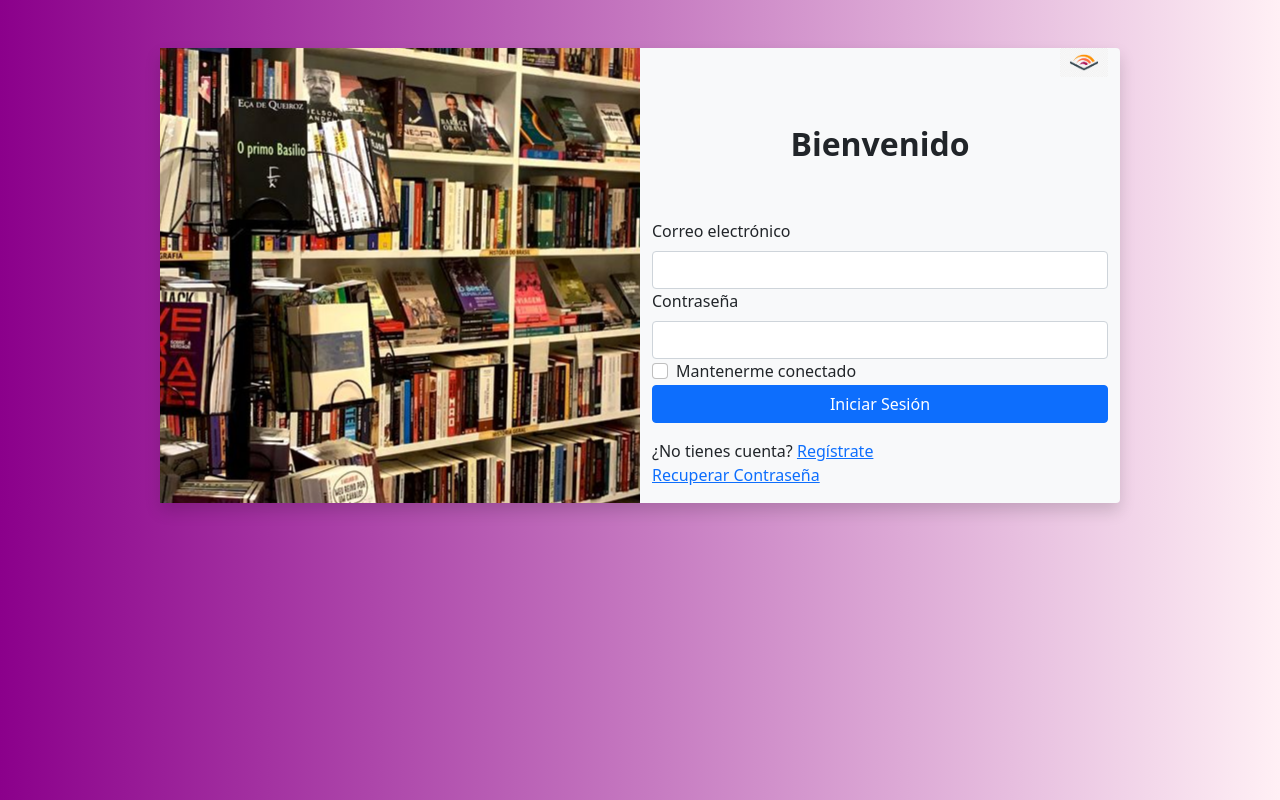
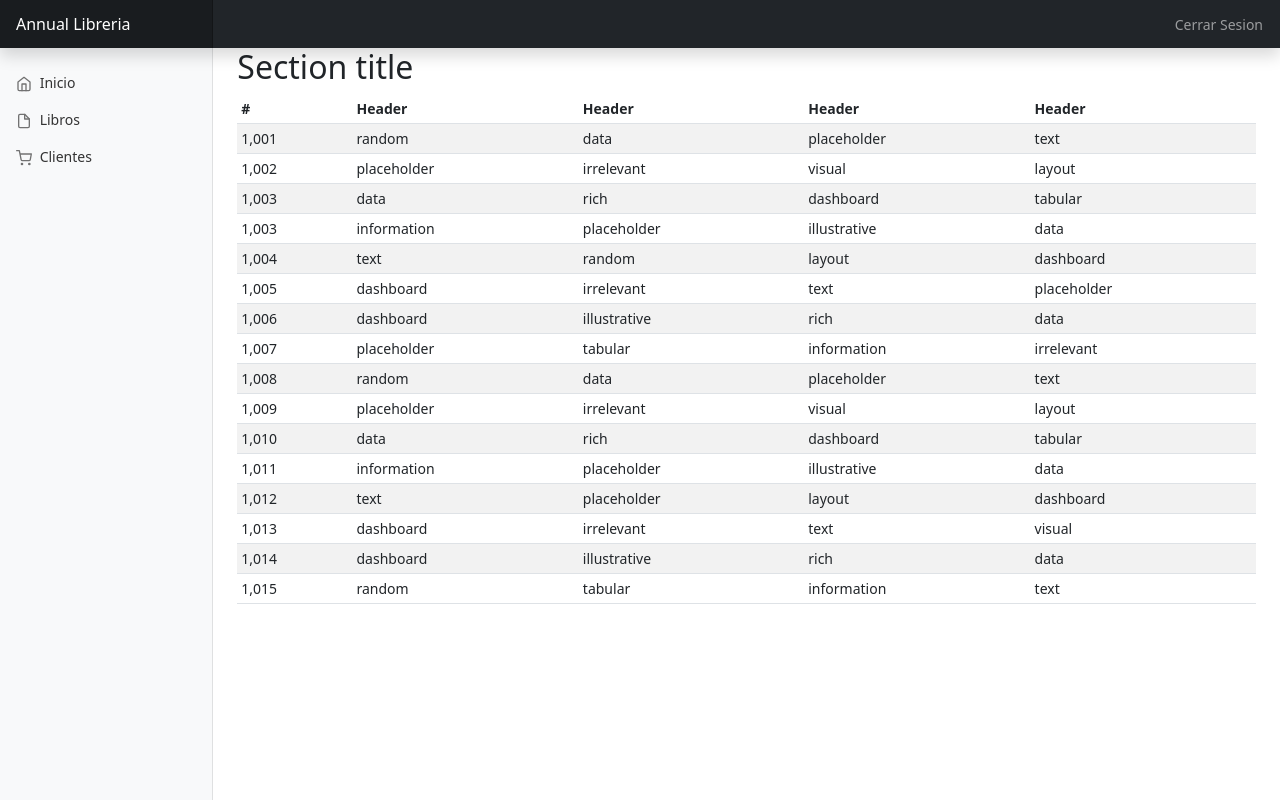
Before and after one commit to larrysfinolb/annual-libreria, a website built with webpack: page public/index.html in a window 1280 px wide. Built offline with nearby package versions, Linux system fonts and the light colour scheme.

Commit message:
creacion de la logica del router; se creo el header y el sidebarmenu; se iniciaron las paginas de home y books

```diff
--- a/index.js
+++ b/index.js
@@ -1,4 +1,5 @@
 import router from './src/routes/router';
+import './public/styles/main.css';
 
 window.addEventListener('load', router);
 window.addEventListener('hashchange', router);
--- a/package.json
+++ b/package.json
@@ -23,8 +23,10 @@
 		"@babel/core": "^7.18.13",
 		"@babel/preset-env": "^7.18.10",
 		"babel-loader": "^8.2.5",
+		"css-loader": "^6.7.1",
 		"gh-pages": "^4.0.0",
 		"html-webpack-plugin": "^5.5.0",
+		"mini-css-extract-plugin": "^2.6.1",
 		"webpack": "^5.74.0",
 		"webpack-cli": "^4.10.0",
 		"webpack-dev-server": "^4.10.0"
--- a/public/index.html
+++ b/public/index.html
@@ -7,33 +7,31 @@
 		<title>Annual Libreria</title>
 		<!-- CSS only -->
 		<link
-			href="https://cdn.jsdelivr.net/npm/bootstrap@5.1.3/dist/css/bootstrap.min.css"
+			href="https://cdn.jsdelivr.net/npm/bootstrap@5.2.0/dist/css/bootstrap.min.css"
 			rel="stylesheet"
-			integrity="sha384-1BmE4kWBq78iYhFldvKuhfTAU6auU8tT94WrHftjDbrCEXSU1oBoqyl2QvZ6jIW3"
+			integrity="sha384-gH2yIJqKdNHPEq0n4Mqa/HGKIhSkIHeL5AyhkYV8i59U5AR6csBvApHHNl/vI1Bx"
 			crossorigin="anonymous"
-
 		/>
 
-		<style>
+		<!-- <style>
 			body {
-				background: #8B008B; ;
-				background: linear-gradient(to right,#8B008B,#FFF0F5 );
+				background: #8b008b;
+				background: linear-gradient(to right, #8b008b, #fff0f5);
 			}
 
-			.bg{
+			.bg {
 				background-image: url(img/BG.jpg);
-				background-position: center center ;
+				background-position: center center;
 			}
-
-	  </style>
+		</style> -->
 	</head>
 	<body>
 		<div id="root"></div>
 
 		<!-- JavaScript Bundle with Popper -->
 		<script
-			src="https://cdn.jsdelivr.net/npm/bootstrap@5.1.3/dist/js/bootstrap.bundle.min.js"
-			integrity="sha384-ka7Sk0Gln4gmtz2MlQnikT1wXgYsOg+OMhuP+IlRH9sENBO0LRn5q+8nbTov4+1p"
+			src="https://cdn.jsdelivr.net/npm/bootstrap@5.2.0/dist/js/bootstrap.bundle.min.js"
+			integrity="sha384-A3rJD856KowSb7dwlZdYEkO39Gagi7vIsF0jrRAoQmDKKtQBHUuLZ9AsSv4jD4Xa"
 			crossorigin="anonymous"
 		></script>
 	</body>
--- /dev/null
+++ b/public/styles/main.css
@@ -0,0 +1,77 @@
+body {
+	font-size: 0.875rem;
+}
+
+.feather {
+	width: 16px;
+	height: 16px;
+}
+
+/*
+   * Sidebar
+   */
+
+.sidebar {
+	position: fixed;
+	top: 0;
+	/* rtl:raw:
+    right: 0;
+    */
+	bottom: 0;
+	/* rtl:remove */
+	left: 0;
+	z-index: 100; /* Behind the navbar */
+	padding: 48px 0 0; /* Height of navbar */
+	box-shadow: inset -1px 0 0 rgba(0, 0, 0, 0.1);
+}
+
+@media (max-width: 767.98px) {
+	.sidebar {
+		top: 2rem;
+	}
+}
+
+.sidebar-sticky {
+	height: calc(100vh - 48px);
+	overflow-x: hidden;
+	overflow-y: auto; /* Scrollable contents if viewport is shorter than content. */
+}
+
+.sidebar .nav-link {
+	font-weight: 500;
+	color: #333;
+}
+
+.sidebar .nav-link .feather {
+	margin-right: 4px;
+	color: #727272;
+}
+
+.sidebar .nav-link.active {
+	color: #2470dc;
+}
+
+.sidebar .nav-link:hover .feather,
+.sidebar .nav-link.active .feather {
+	color: inherit;
+}
+
+.sidebar-heading {
+	font-size: 0.75rem;
+}
+
+/*
+   * Navbar
+   */
+
+.navbar-brand {
+	padding-top: 0.75rem;
+	padding-bottom: 0.75rem;
+	background-color: rgba(0, 0, 0, 0.25);
+	box-shadow: inset -1px 0 0 rgba(0, 0, 0, 0.25);
+}
+
+.navbar .navbar-toggler {
+	top: 0.25rem;
+	right: 1rem;
+}
--- /dev/null
+++ b/src/pages/Books.js
@@ -0,0 +1,19 @@
+import Header from '../templates/Header';
+import SidebarMenu from '../templates/SidebarMenu';
+
+const Books = async (root) => {
+	const view = `
+	<div id="header" class="sticky-top"></div>
+	<div class="container-fluid">
+		<div id="menu"></div>
+		<div class="row">
+			<main></main>
+		</div>
+	</div>
+    `;
+	root.innerHTML = view;
+	await Header(document.querySelector('#header'));
+	await SidebarMenu(document.querySelector('#menu'));
+};
+
+export default Books;
--- a/src/pages/Home.js
+++ b/src/pages/Home.js
@@ -1,16 +1,148 @@
-function Login(root) {
+import Header from '../templates/Header';
+import SidebarMenu from '../templates/SidebarMenu';
+
+const Home = async (root) => {
 	const view = `
-    <header></header>
-    <main>
-        <section>
-            <form>
-                <h1>Inicio de Sesion</h1>
-                <input type="text">
-            </form>
-        </section>
-    </main>
+    <div id="header" class="sticky-top"></div>
+	<div class="container-fluid">
+		<div id="menu"></div>
+		<div class="row">
+			<main class="col-md-9 ms-sm-auto col-lg-10 px-md-4">
+				<h2>Section title</h2>
+				<div class="table-responsive">
+					<table class="table table-striped table-sm">
+					  <thead>
+						<tr>
+						  <th scope="col">#</th>
+						  <th scope="col">Header</th>
+						  <th scope="col">Header</th>
+						  <th scope="col">Header</th>
+						  <th scope="col">Header</th>
+						</tr>
+					  </thead>
+					  <tbody>
+						<tr>
+						  <td>1,001</td>
+						  <td>random</td>
+						  <td>data</td>
+						  <td>placeholder</td>
+						  <td>text</td>
+						</tr>
+						<tr>
+						  <td>1,002</td>
+						  <td>placeholder</td>
+						  <td>irrelevant</td>
+						  <td>visual</td>
+						  <td>layout</td>
+						</tr>
+						<tr>
+						  <td>1,003</td>
+						  <td>data</td>
+						  <td>rich</td>
+						  <td>dashboard</td>
+						  <td>tabular</td>
+						</tr>
+						<tr>
+						  <td>1,003</td>
+						  <td>information</td>
+						  <td>placeholder</td>
+						  <td>illustrative</td>
+						  <td>data</td>
+						</tr>
+						<tr>
+						  <td>1,004</td>
+						  <td>text</td>
+						  <td>random</td>
+						  <td>layout</td>
+						  <td>dashboard</td>
+						</tr>
+						<tr>
+						  <td>1,005</td>
+						  <td>dashboard</td>
+						  <td>irrelevant</td>
+						  <td>text</td>
+						  <td>placeholder</td>
+						</tr>
+						<tr>
+						  <td>1,006</td>
+						  <td>dashboard</td>
+						  <td>illustrative</td>
+						  <td>rich</td>
+						  <td>data</td>
+						</tr>
+						<tr>
+						  <td>1,007</td>
+						  <td>placeholder</td>
+						  <td>tabular</td>
+						  <td>information</td>
+						  <td>irrelevant</td>
+						</tr>
+						<tr>
+						  <td>1,008</td>
+						  <td>random</td>
+						  <td>data</td>
+						  <td>placeholder</td>
+						  <td>text</td>
+						</tr>
+						<tr>
+						  <td>1,009</td>
+						  <td>placeholder</td>
+						  <td>irrelevant</td>
+						  <td>visual</td>
+						  <td>layout</td>
+						</tr>
+						<tr>
+						  <td>1,010</td>
+						  <td>data</td>
+						  <td>rich</td>
+						  <td>dashboard</td>
+						  <td>tabular</td>
+						</tr>
+						<tr>
+						  <td>1,011</td>
+						  <td>information</td>
+						  <td>placeholder</td>
+						  <td>illustrative</td>
+						  <td>data</td>
+						</tr>
+						<tr>
+						  <td>1,012</td>
+						  <td>text</td>
+						  <td>placeholder</td>
+						  <td>layout</td>
+						  <td>dashboard</td>
+						</tr>
+						<tr>
+						  <td>1,013</td>
+						  <td>dashboard</td>
+						  <td>irrelevant</td>
+						  <td>text</td>
+						  <td>visual</td>
+						</tr>
+						<tr>
+						  <td>1,014</td>
+						  <td>dashboard</td>
+						  <td>illustrative</td>
+						  <td>rich</td>
+						  <td>data</td>
+						</tr>
+						<tr>
+						  <td>1,015</td>
+						  <td>random</td>
+						  <td>tabular</td>
+						  <td>information</td>
+						  <td>text</td>
+						</tr>
+					  </tbody>
+					</table>
+				  </div>
+			</main>
+		</div>
+	</div>
     `;
 	root.innerHTML = view;
-}
+	await Header(document.querySelector('#header'));
+	await SidebarMenu(document.querySelector('#menu'));
+};
 
-module.exports = Login;
+export default Home;
--- /dev/null
+++ b/src/pages/NotFound.js
@@ -0,0 +1,7 @@
+const NotFound = async (root) => {
+	const view = `
+    `;
+	root.innerHTML = view;
+};
+
+export default NotFound;
--- a/src/routes/router.js
+++ b/src/routes/router.js
@@ -1,9 +1,30 @@
+import Home from '../pages/Home';
+import Books from '../pages/Books';
 import Login from '../pages/Login';
+import NotFound from '../pages/NotFound';
+import getRoute from '../utils/getRoute';
 
-const router = () => {
+const router = async () => {
+	const route = getRoute();
+
 	const root = document.getElementById('root');
 
-	Login(root);
+	switch (route) {
+		case '/':
+			await Home(root);
+			break;
+		case '/books':
+			await Books(root);
+			break;
+		case '/clients':
+			break;
+		case '/login':
+			await Login(root);
+			break;
+		default:
+			await NotFound(root);
+			break;
+	}
 };
 
 export default router;
--- a/src/templates/Header.js
+++ b/src/templates/Header.js
@@ -0,0 +1,30 @@
+import hostname from '../utils/hostname';
+
+const Header = (root) => {
+	const view = `
+    <header class="navbar navbar-dark bg-dark flex-md-nowrap p-0 shadow">
+        <a class="navbar-brand col-md-3 col-lg-2 me-0 px-3 fs-6" href="#">Annual Libreria</a>
+        <button class="navbar-toggler position-absolute d-md-none collapsed" type="button" data-bs-toggle="collapse" data-bs-target="#sidebarMenu" aria-controls="sidebarMenu" aria-expanded="false" aria-label="Toggle navigation">
+            <span class="navbar-toggler-icon"></span>
+        </button>
+        <div class="navbar-nav w-100">
+            <div class="nav-item text-nowrap">
+                <button class="btn nav-link px-3 ms-md-auto" id="logoutBtn">Cerrar Sesion</button>
+            </div>
+        </div>
+    </header>
+    `;
+	root.innerHTML = view;
+
+	try {
+		const logoutBtn = document.querySelector('#logoutBtn');
+
+		logoutBtn.addEventListener('click', () => {
+			window.location.href = `${hostname}/#login`;
+		});
+	} catch (error) {
+		console.log('Error:', error);
+	}
+};
+
+export default Header;
--- /dev/null
+++ b/src/templates/SidebarMenu.js
@@ -0,0 +1,35 @@
+import hostname from '../utils/hostname';
+
+const SidebarMenu = (root) => {
+	const view = `
+    <aside class="row">
+        <nav id="sidebarMenu" class="col-md-3 col-lg-2 d-md-block bg-light sidebar collapse">
+            <div class="position-sticky pt-3 sidebar-sticky">
+                <ul class="nav flex-column">
+                    <li class="nav-item">
+                        <a class="nav-link" aria-current="page" href="${hostname}/#">
+                            <svg xmlns="http://www.w3.org/2000/svg" width="24" height="24" viewBox="0 0 24 24" fill="none" stroke="currentColor" stroke-width="2" stroke-linecap="round" stroke-linejoin="round" class="feather feather-home align-text-bottom" aria-hidden="true"><path d="M3 9l9-7 9 7v11a2 2 0 0 1-2 2H5a2 2 0 0 1-2-2z"></path><polyline points="9 22 9 12 15 12 15 22"></polyline></svg>
+                            Inicio
+                        </a>
+                    </li>
+                    <li class="nav-item">
+                        <a class="nav-link" href="${hostname}/#books">
+                            <svg xmlns="http://www.w3.org/2000/svg" width="24" height="24" viewBox="0 0 24 24" fill="none" stroke="currentColor" stroke-width="2" stroke-linecap="round" stroke-linejoin="round" class="feather feather-file align-text-bottom" aria-hidden="true"><path d="M13 2H6a2 2 0 0 0-2 2v16a2 2 0 0 0 2 2h12a2 2 0 0 0 2-2V9z"></path><polyline points="13 2 13 9 20 9"></polyline></svg>
+                            Libros
+                        </a>
+                    </li>
+                    <li class="nav-item">
+                        <a class="nav-link" href="${hostname}/#clients">
+                            <svg xmlns="http://www.w3.org/2000/svg" width="24" height="24" viewBox="0 0 24 24" fill="none" stroke="currentColor" stroke-width="2" stroke-linecap="round" stroke-linejoin="round" class="feather feather-shopping-cart align-text-bottom" aria-hidden="true"><circle cx="9" cy="21" r="1"></circle><circle cx="20" cy="21" r="1"></circle><path d="M1 1h4l2.68 13.39a2 2 0 0 0 2 1.61h9.72a2 2 0 0 0 2-1.61L23 6H6"></path></svg>
+                            Clientes
+                        </a>
+                    </li>
+                </ul>
+            </div>
+        </nav>
+    </aside>
+    `;
+	root.innerHTML = view;
+};
+
+export default SidebarMenu;
--- /dev/null
+++ b/src/utils/getRoute.js
@@ -0,0 +1,10 @@
+const getRoute = () => {
+	const hash = window.location.hash;
+	if (hash === '') return '/';
+
+	const route = `/${hash.slice(1)}`;
+
+	return route;
+};
+
+module.exports = getRoute;
--- /dev/null
+++ b/src/utils/hostname.js
@@ -0,0 +1,3 @@
+const hostname = '';
+
+export default hostname;
--- a/webpack.config.js
+++ b/webpack.config.js
@@ -1,5 +1,6 @@
 const path = require('path');
 const HtmlWebpackPlugin = require('html-webpack-plugin');
+const MiniCssExtractPlugin = require('mini-css-extract-plugin');
 
 module.exports = {
 	entry: './index.js',
@@ -17,6 +18,10 @@ module.exports = {
 					presets: ['@babel/preset-env'],
 				},
 			},
+			{
+				test: /\.css$/i,
+				use: [MiniCssExtractPlugin.loader, 'css-loader'],
+			},
 		],
 	},
 	plugins: [
@@ -25,5 +30,6 @@ module.exports = {
 			template: './public/index.html',
 			filename: './index.html',
 		}),
+		new MiniCssExtractPlugin(),
 	],
 };
```
Also changed, not shown: 1 other file.
